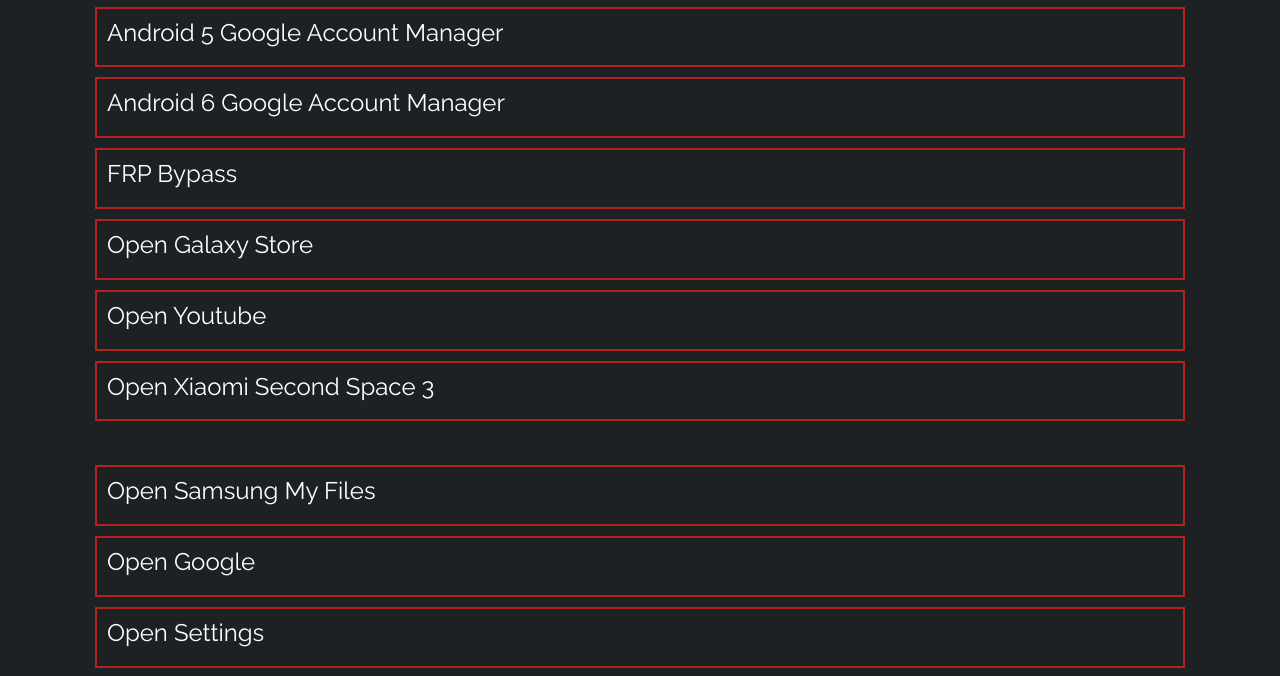
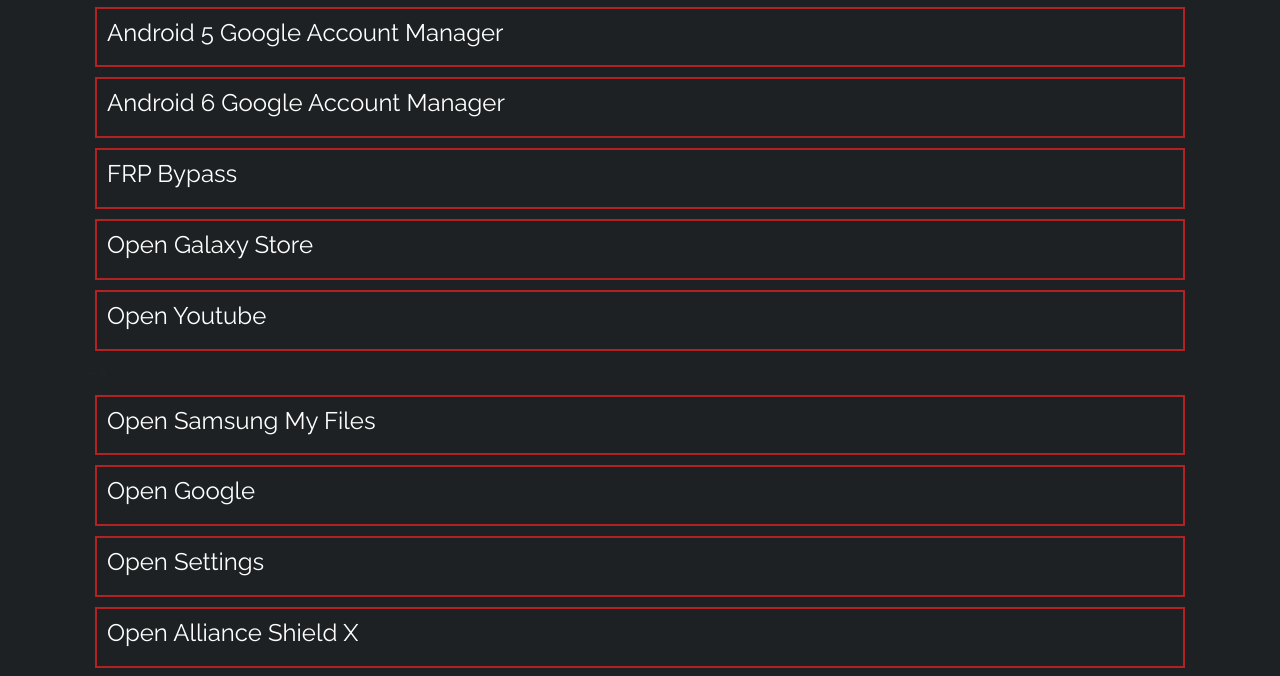
Before and after one commit to sharsheevnursultan/frpfiles, a plain HTML site: page index.html in a window 1280 px wide. Shown: the part 93-769 px from the top of the page. Drawn offline with nearby package versions, Linux system fonts and the light colour scheme.

Commit message:
Update index.html
гзвфеу

```diff
--- a/index.html
+++ b/index.html
@@ -82,11 +82,11 @@
                     <h4>Open Xiaomi Second Space 3</h4>
                 </a>
             </div> -->
-            <div class="items-block">
+            <!-- <div class="items-block">
                 <a href="intent://com.miui.securitycore.SecurityCoreApplication/#Intent;scheme=android-app;end" download="">
-                    <h4>Open Xiaomi Second Space 3</h4>
+                    <h4>Open Xiaomi Second Space 4</h4>
                 </a>
-            </div> -->
+            </div> --> -->
             <div class="items-block">
                 <a href="intent://com.sec.android.app.myfiles/#Intent;scheme=android-app;end" download="">
                     <h4>Open Samsung My Files</h4>
```
